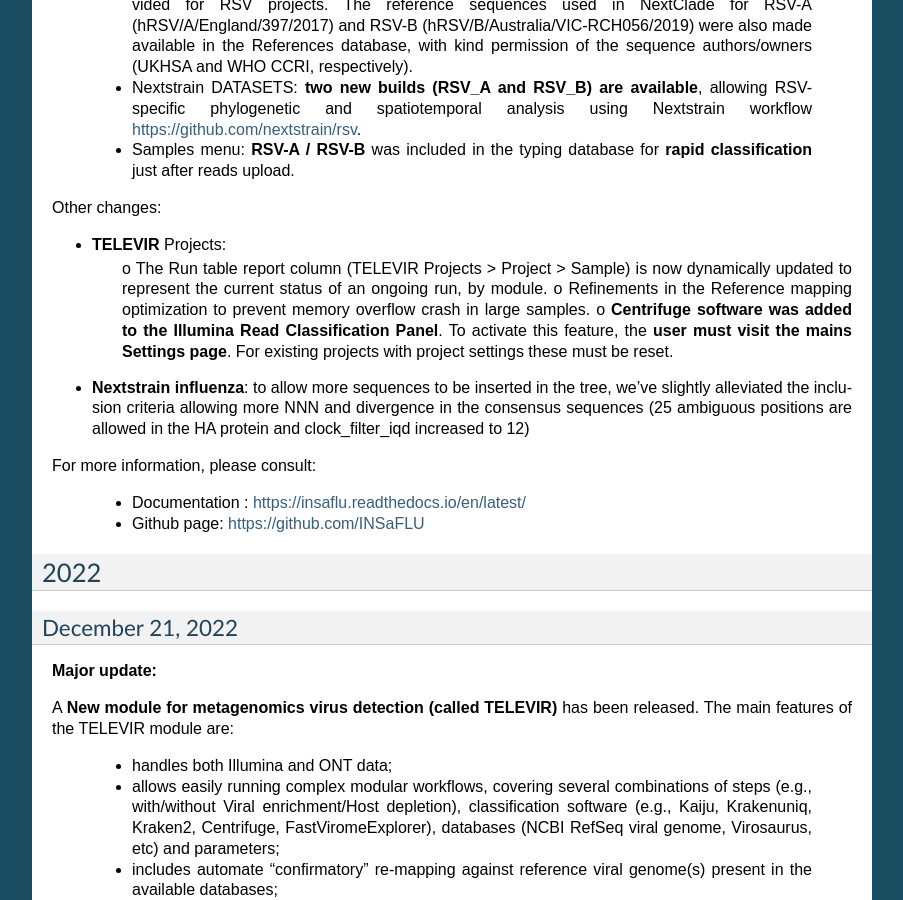
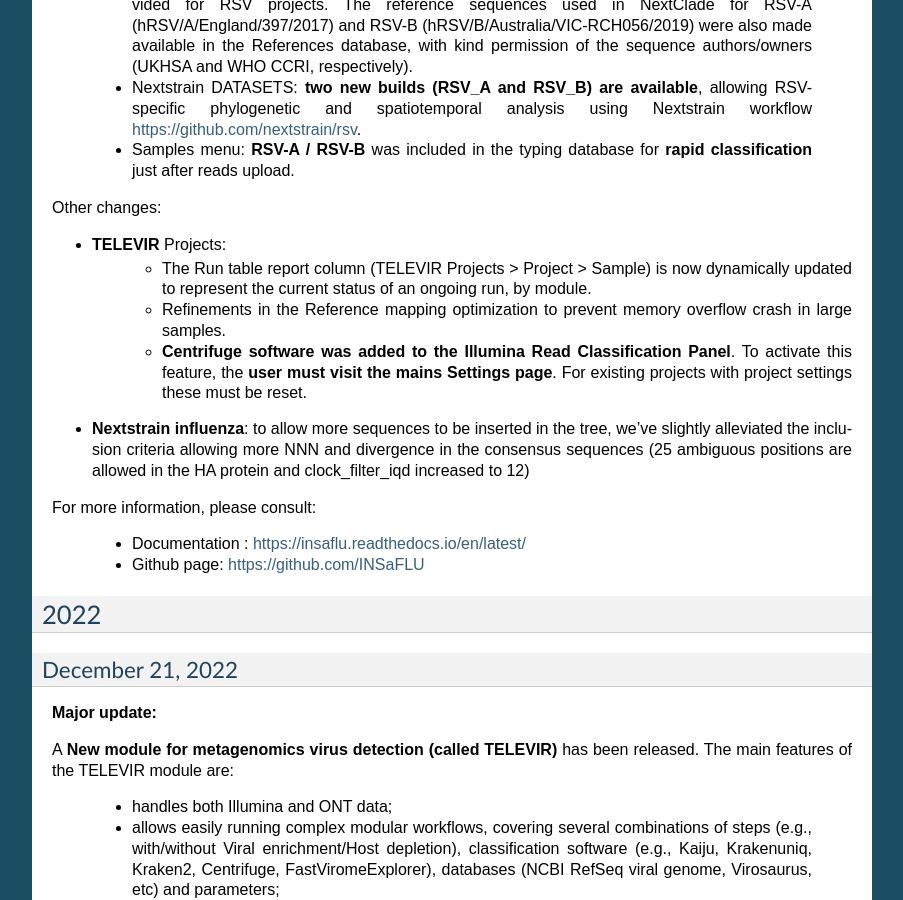
Before and after one commit to INSaFLU/insaflu_docs, a Sphinx documentation site: the page built from docs/change_log.rst, in a window 1280 px wide and 900 px high, scrolled down 397 px. Shown: the whole window, without its empty margins (198-1101 px from the left). Built offline with Sphinx 7.4.7, drawn with Linux system fonts in a browser that asks for light colours; formulas are drawn with MathJax 3.

Commit message:
Update change_log.rst

```diff
--- a/docs/change_log.rst
+++ b/docs/change_log.rst
@@ -23,9 +23,9 @@
 Other changes:
 
 - **TELEVIR** Projects:
-	o The Run table report column (TELEVIR Projects > Project > Sample) is now dynamically updated to represent the current status of an ongoing run, by module.
-	o Refinements in the Reference mapping optimization to prevent memory overflow crash in large samples.
-	o **Centrifuge software was added to the Illumina Read Classification Panel**. To activate this feature, the **user must visit the mains Settings page**. For existing projects with project settings these must be reset.
+	- The Run table report column (TELEVIR Projects > Project > Sample) is now dynamically updated to represent the current status of an ongoing run, by module.
+	- Refinements in the Reference mapping optimization to prevent memory overflow crash in large samples.
+	- **Centrifuge software was added to the Illumina Read Classification Panel**. To activate this feature, the **user must visit the mains Settings page**. For existing projects with project settings these must be reset.
 
 - **Nextstrain influenza**: to allow more sequences to be inserted in the tree, we've slightly alleviated the inclusion criteria allowing more NNN and divergence in the consensus sequences (25 ambiguous positions are allowed in the HA protein and clock_filter_iqd increased to 12)
 
```
